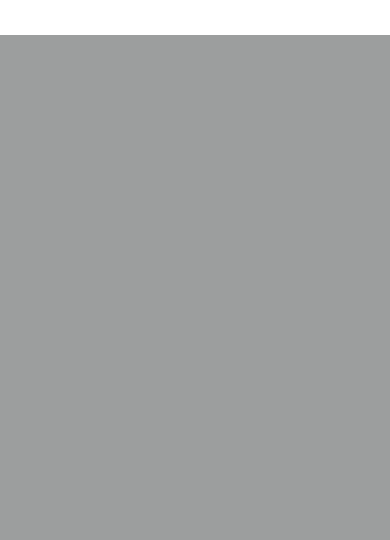
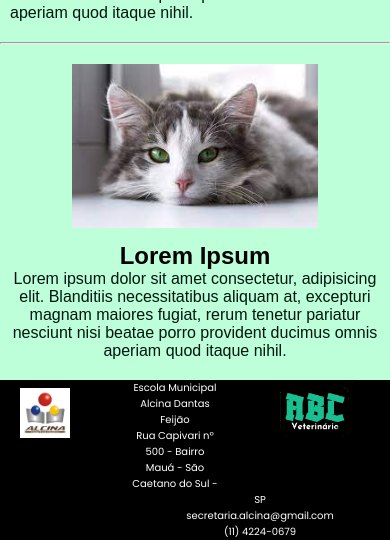
Before and after one commit to andre-reis-dev/Vet-ABC-exposoft, a PHP site: page / in a window 390 px wide. Shown: the part 809-1349 px from the top of the page. Before the commit the page ends 844 px from the top, so only its background shows below. Run offline with PHP 8.4, Linux system fonts and the light colour scheme.

Commit message:
update 07/10/22 16:16
* Quase finalização do Index;
* Ajustes na página de Quem Somos (apenas a nível sintático e de organização);
* Ajustes na responsividade da página.

```diff
--- a/assets/css/style-global.css
+++ b/assets/css/style-global.css
@@ -17,6 +17,10 @@
 .col-sm-10 {width: 83.33%;}
 .col-sm-11 {width: 91.66%;}
 .col-sm-12 {width: 100%;}
+
+h2 {
+    color: black;
+}
 
 header {
     display: flex;
@@ -56,6 +60,23 @@ a {
     display: none;
 }
 
+.row {
+    padding: 20px 10px;
+    text-align: center;
+    background-color: #bdffd9;
+    color: #001610;
+}
+.row > img {
+    margin-bottom: 10px;
+}
+.row > h2 {
+    margin-bottom: 10px;
+    color: #001610;
+}
+.row > p {
+    margin: auto;
+    text-align: justify;
+}
 
 @keyframes menuDown {
     from {
--- a/index.html
+++ b/index.html
@@ -6,11 +6,12 @@
     <meta name="viewport" content="width=device-width, initial-scale=1.0">
     <link rel="stylesheet" href="https://fonts.googleapis.com/css2?family=Material+Symbols+Outlined:opsz,wght,FILL,GRAD@20..48,100..700,0..1,-50..200" />
     <link rel="stylesheet" href="assets/css/style-global.css">
+    <link rel="stylesheet" href="assets/css/rodape.css">
     <title>Vet ABC</title>
 </head>
 <body>
     <header>
-        <img class="col-sm-5 col-md-3 col-lg-2" src="assets/img/logo.png" alt="logo da empresa vet abc">
+        <img class="col-sm-5 col-md-3 col-lg-1" src="assets/img/logo.png" alt="logo da empresa vet abc">
     </header>
     <div class="page-top">
         <nav>
@@ -24,27 +25,57 @@
             </ul>
 
         </nav>
-        <div class="start-page">
+        <div class="start-page col-sm-12 col-md-12 col-lg-8">
 
         </div>
         <div class="links">
-            <div class="box-agenda col-md-2">
+            <div class="box-agenda col-md-2 col-lg-2">
+                <a href="assets/html/agenda.html">
                     <h2>Agenda</h2>
                     <img src="assets/img/agenda.png" alt="">
+                </a>
             </div>
-            <div class="box-sobre col-md-2">
+            <div class="box-sobre col-md-2 col-lg-2">
+                <a href="assets/html/quemsomos.html">
                     <h2>Sobre</h2>
                     <img src="assets/img/grupo-fundo-branco.png" alt="">
+                </a>
             </div>
-            <div class="box-login col-md-2">
+            <div class="box-login col-md-2 col-lg-2">
+                <a href="assets/html/cadastro.html">
                     <h2>Cadastro</h2>
                     <img src="assets/img/cadastro.png" alt="">
+                </a>
             </div>
         </div>
     </div>
-    <div class="row1">
-        <img src="assets/" alt="">
+
+    <main>
+        <div id="first-row" class="row">
+            <img class="col-sm-8 col-md-7 col-lg-4" src="assets/img/pet-buldog.jpg" alt="">
+            <h2 class="col-sm-12 col-md-12 col-lg-8">Lorem Ipsum</h2>
+            <p class="col-sm-12 col-md-10 col-lg-8">Lorem ipsum dolor sit amet consectetur, adipisicing elit. Blanditiis necessitatibus aliquam at, excepturi magnam maiores fugiat, rerum tenetur pariatur nesciunt nisi beatae porro provident ducimus omnis aperiam quod itaque nihil.</p>
         </div>
+        <hr>
+        <div class="row">
+            <img class="col-sm-8 col-md-7 col-lg-4" src="assets/img/gato.jpeg" alt="">
+            <div class="row-content">
+                <h2 class="col-sm-12 col-md-12 col-lg-8">Lorem Ipsum</h2>
+                <p class="col-sm-12 col-md-10 col-lg-8">Lorem ipsum dolor sit amet consectetur, adipisicing elit. Blanditiis necessitatibus aliquam at, excepturi magnam maiores fugiat, rerum tenetur pariatur nesciunt nisi beatae porro provident ducimus omnis aperiam quod itaque nihil.</p>
+            </div>
+        </div>
+    </main>
+
+    <footer class="rodape col-sm-12 col-md-12 col-lg-12">
+        <img src="assets/img/alcina.jpg" class="logo-alcina">
+        <img src="assets/img/logo-abc.png" class="logo-abc">
+        <div class="info">
+          <p class="r-name">Escola Municipal Alcina Dantas Feijão</p>
+          <p class="r-endereco">Rua Capivari nº 500 - Bairro Mauá - São Caetano do Sul - SP</p>
+          <p class="r-email">secretaria.alcina@gmail.com</p>
+          <p class="r-tel">(11) 4224-0679</p>
+       </div>
+    </footer>
 
     <script src="assets/javascript/toggle_menu.js"></script>
 </body>
```
Also changed, not shown: other parts of assets/css/style-global.css (+32 -4 lines), assets/html/quemsomos.html (+9 -21 lines). Lines whose indentation alone changed are shown as unchanged.
